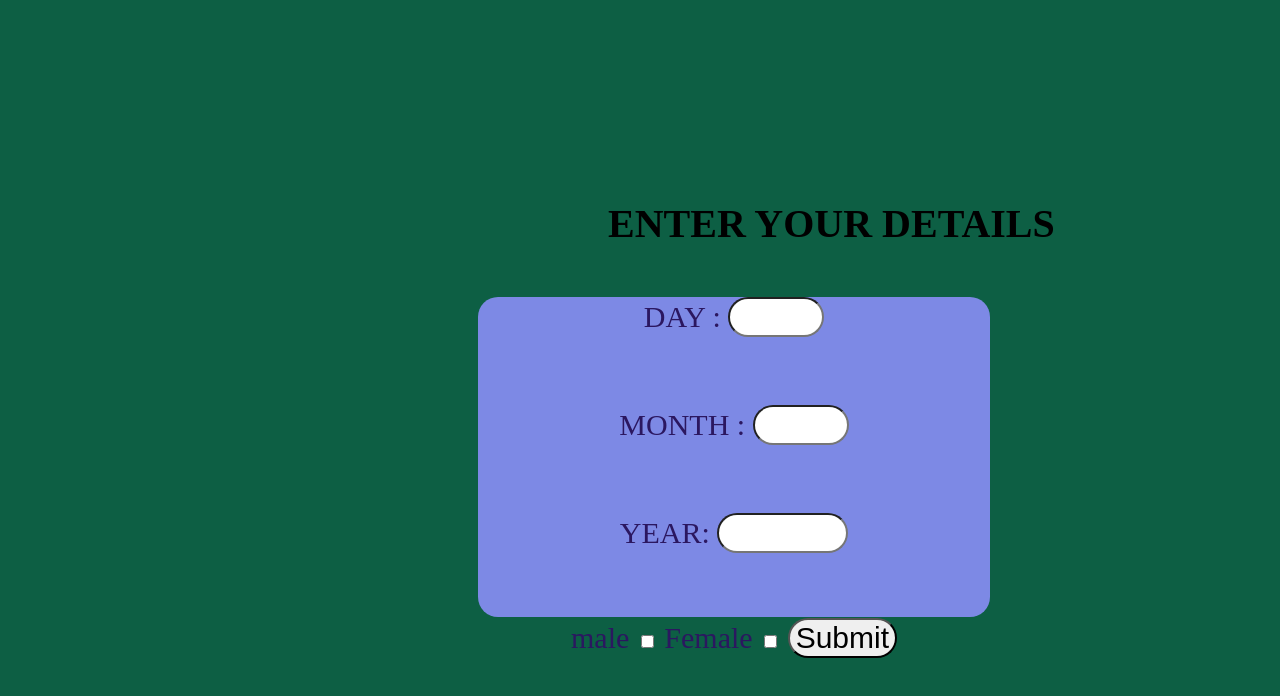
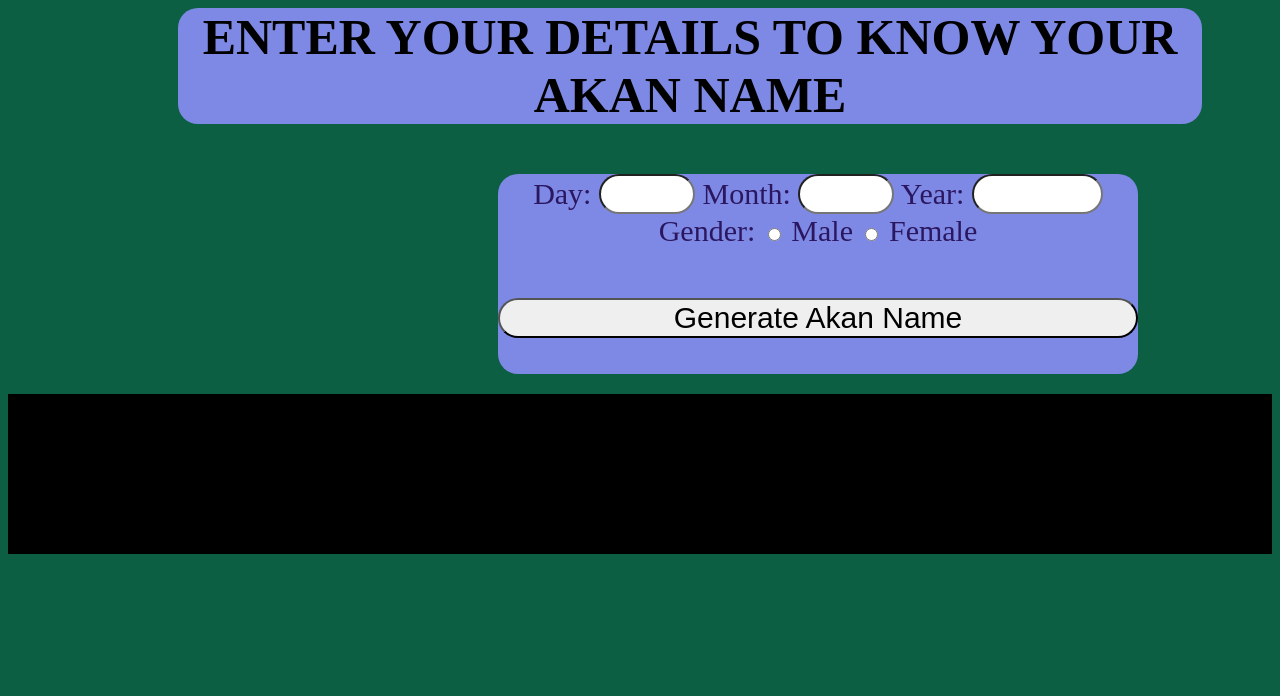
Before and after one commit to caninemanace/project_week_3, a plain HTML site: page index.html in a window 1280 px wide. Drawn offline with Linux system fonts and the light colour scheme.

Commit message:
project is done

```diff
--- a/index.html
+++ b/index.html
@@ -6,30 +6,29 @@
     <link rel="stylesheet" href="style.css">
   </head>
   <body>
-    <p class="heading"><strong>ENTER YOUR DETAILS</strong></p>
+    <p class="heading"><strong>ENTER YOUR DETAILS TO KNOW YOUR AKAN NAME</strong></p>
      <div class="form" >
-      <form>
-        <label for="">DAY :</label>
-        <input type="number" id="DAY" min="1" max="31"required><br><br><br>
+      <form onsubmit="akinNameGenerator()">
+        <label for="DAY">Day:</label>
+        <input type="number" id="DAY" name="DAY" max="31" min="1" required>
 
+        <label for="MONTH">Month:</label>
+        <input type="number" id="MONTH" name="MONTH" max="12" min="1" required>
 
-        <label for="">MONTH :</label>
-        <input type="number" id="MONTH" min="1" max="12"required ><br><br><br>
+        <label for="YEAR">Year:</label>
+        <input type="number" id="YEAR" name="YEAR" max="2025" min="2025" required>
 
+        <label>Gender:</label>
+        <input type="radio" id="male" name="gender" value="male">
+        <label for="male">Male</label>
+        <input type="radio" id="female" name="gender" value="female">
+        <label for="female">Female</label>
 
-      <label for="">YEAR:</label>
-      <input type="number" id="YEAR" min="1900" max="2025"required><br><br><br>
+        <button type="submit" class="submit">Generate Akan Name</button>
+      </form>
 
-
-      <label for="">male</label>
-      <input type="checkbox" id="Males">
-      <label for="">Female</label>
-      <input type="checkbox" id="Females">
-
-
-      <input type="submit"class="submit" onclick="akinnamegenerator()">
-      </form>
      </div>
+     <div id="result"></div>
 
 
    <script src="script.js"></script>
--- a/script.js
+++ b/script.js
@@ -1,22 +1,31 @@
-function akinnamegenerator(){
-event.preventDefault();
+function akinNameGenerator() {
+    event.preventDefault(); // Prevent refreshing of the screen
 
-let DD=parseInt(document.getElementById("DAY").value);
-let MM=parseInt(document.getElementById("MONTH").value);
-let YEAR=parseInt(document.getElementById("YEAR").value);
-let malesName= ["Kwasi", "Kwadwo", "Kwabena", "Kwaku", "Yaw", "Kofi", "Kwame"];
-let femaleName= ["Akosua", "Adwoa", "Abenaa", "Akua", "Yaa", "Afua", "Ama"];
+    // Get inputs from the form
+    let DD = parseInt(document.getElementById("DAY").value);
+    let MM = parseInt(document.getElementById("MONTH").value);
+    let YEAR = parseInt(document.getElementById("YEAR").value);
+    let gender = document.querySelector('input[name="gender"]:checked')?.value; // Get gender (male or female)
 
-let CC=Math.floor(YEAR/100);
-let YY=Math.ceil(YEAR%100);
+    // Akan names
+    let malesName = ["Kwasi", "Kwadwo", "Kwabena", "Kwaku", "Yaw", "Kofi", "Kwame"];
+    let femaleName = ["Akosua", "Adwoa", "Abenaa", "Akua", "Yaa", "Afua", "Ama"];
 
-let day = Math.ceil( ( (CC/4) -2*CC-1) + ((5*YY/4) ) + ((26*(MM+1)/10)) + DD )%7
+    // Calculate century (CC) and year (YY)
+    let CC = Math.floor(YEAR / 100);
+    let YY = YEAR % 100;
 
-if(gender==="male"){
- console.log(malesName[day])
-}else{
-    console.log(femaleName[day])
-}
+    // Day of the week formula
+    let day = Math.ceil((((CC/4)-2*CC-1)+(Math.ceil(5*YY/4))+(Math.ceil(26*(MM+1)/10))+DD)%7);
 
 
-}
+    // Determine and display the name
+    let resultContainer = document.getElementById("result");
+    if (gender === "male") {
+        resultContainer.innerText = `Your Akan name is: ${malesName[day]}`;
+    } else if (gender === "female") {
+        resultContainer.innerText = `Your Akan name is: ${femaleName[day]}`;
+    } else {
+        resultContainer.innerText = "Please select a valid gender.";
+    }
+  }
--- a/style.css
+++ b/style.css
@@ -5,9 +5,10 @@
     color: rgb(43, 23, 96);
     background-color: rgb(125, 137, 229);
     width: 40vw;
-    margin-left: 470;
+    margin-left: 490;
     border-radius: 20px;
-    height: 40vh;
+    height: 25vh;
+    width: 50vw;
 }
 #DAY{
     color: rgb(43, 23, 96);
@@ -26,14 +27,27 @@
 }
 .submit{
     font-size: 30;
-    margin-top: -20;
+    margin-top: 50;
     border-radius: 20px;
+    width: 50vw;
 }
 body{
     background-color: rgb(13, 95, 68);
 }
 .heading{
-    margin-left: 600;
-    font-size: 40;
-    margin-top: 200;
+    text-align: center;
+    margin-top: 0;
+    font-size: 50;
+    background-color: rgb(125, 137, 229);
+    width: 80vw;
+    margin-left: 170;
+    border-radius: 20px;
 }
+#result{
+    background-color: rgb(0, 0, 0);
+    color: rgb(255, 255, 255);
+    margin-top: 20;
+    font-size: 50;
+    height: 20vh;
+    text-align: center;
+}
```
